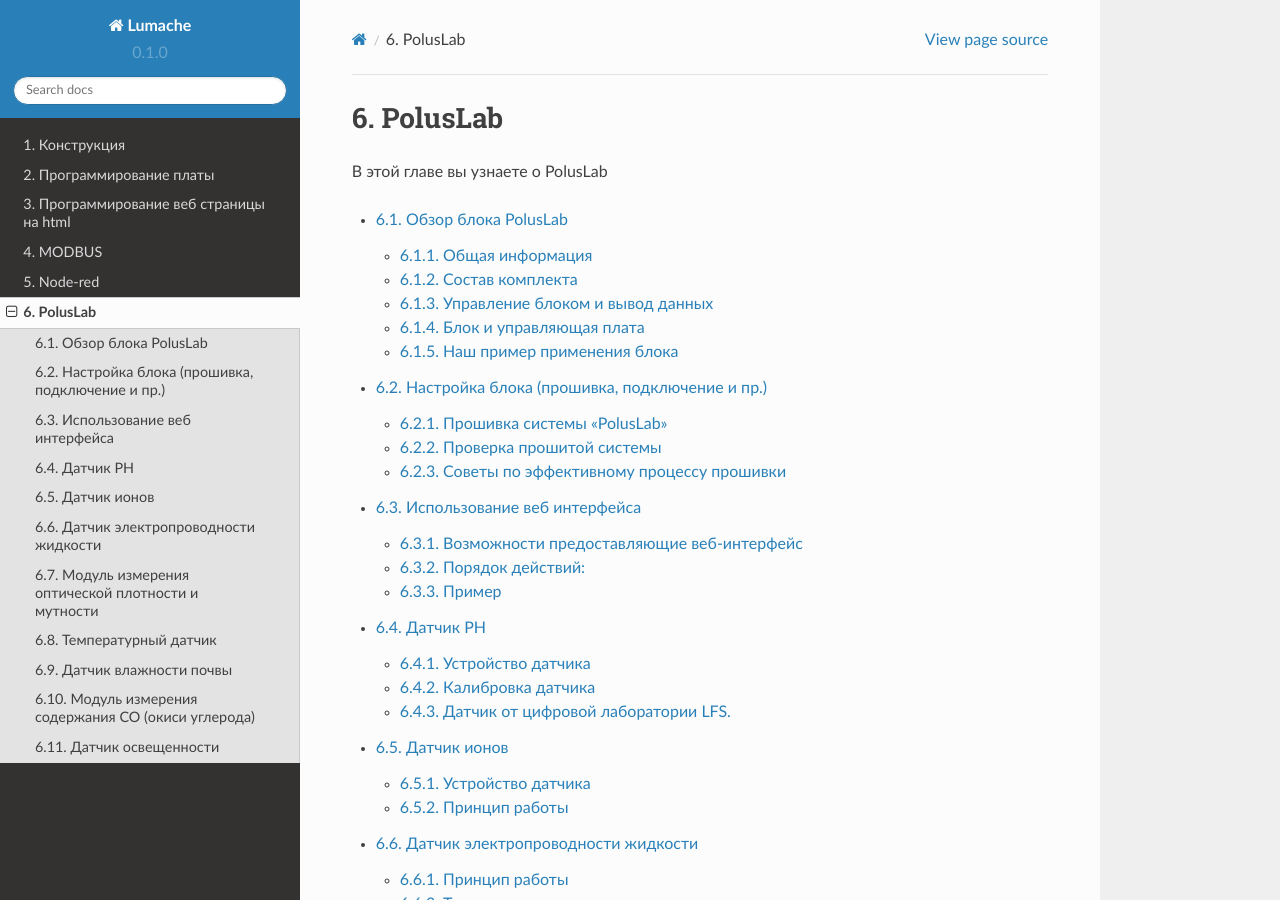
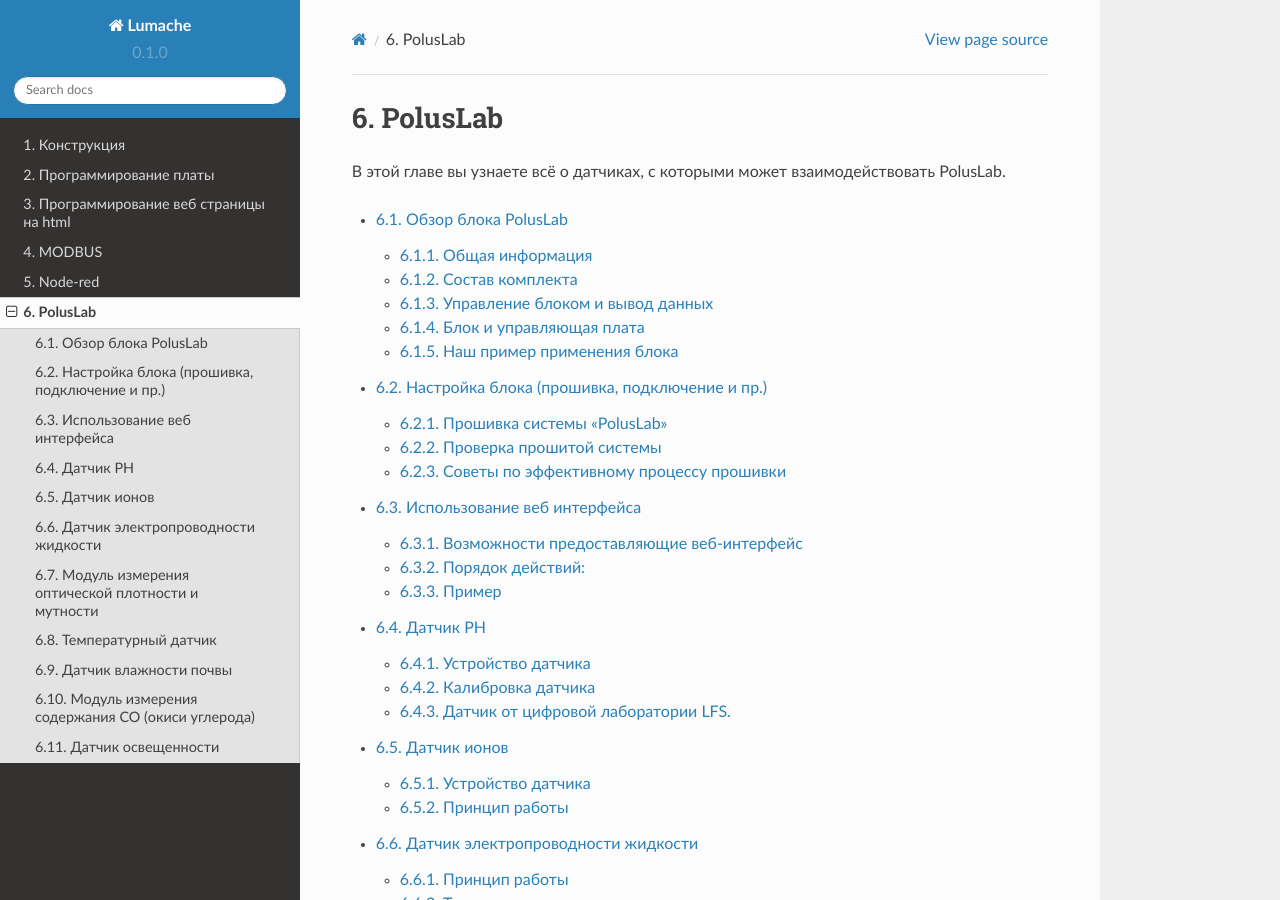
Before and after one commit to BBanwz/book_AL_GH, a Sphinx documentation site: the page built from docs/6PolusLab/index.rst, in a window 1280 px wide and 900 px high. Built offline with Sphinx 7.4.7 and the Read the Docs theme 2.0.0, drawn with Linux system fonts in a browser that asks for light colours.

Commit message:
Update index.rst

```diff
--- a/docs/6PolusLab/index.rst
+++ b/docs/6PolusLab/index.rst
@@ -1,7 +1,7 @@
 PolusLab
 ========
 
-В этой главе вы узнаете о PolusLab
+В этой главе вы узнаете всё о датчиках, с которыми может взаимодействовать PolusLab.
 
 .. toctree::
    :maxdepth: 3
```
